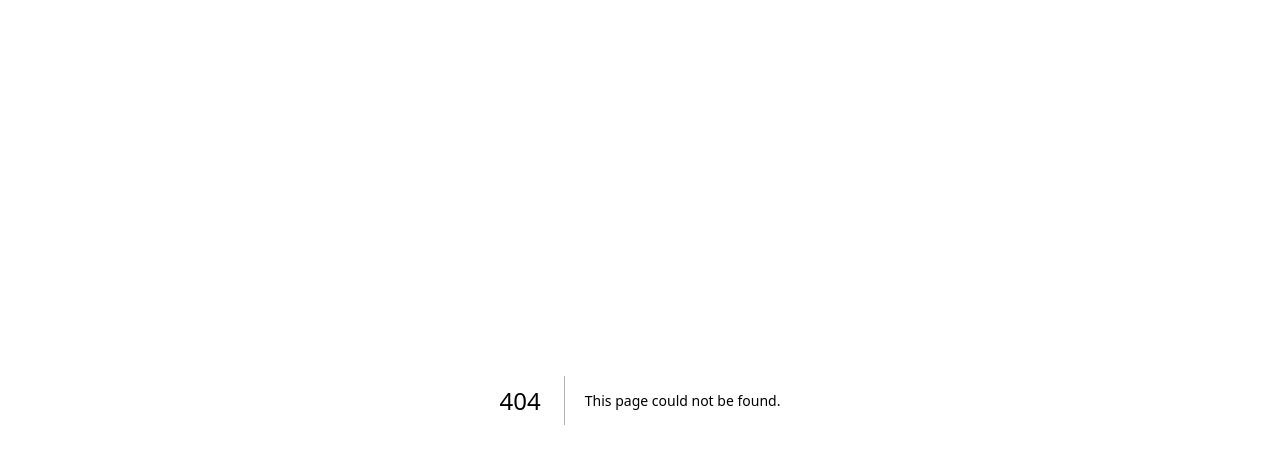
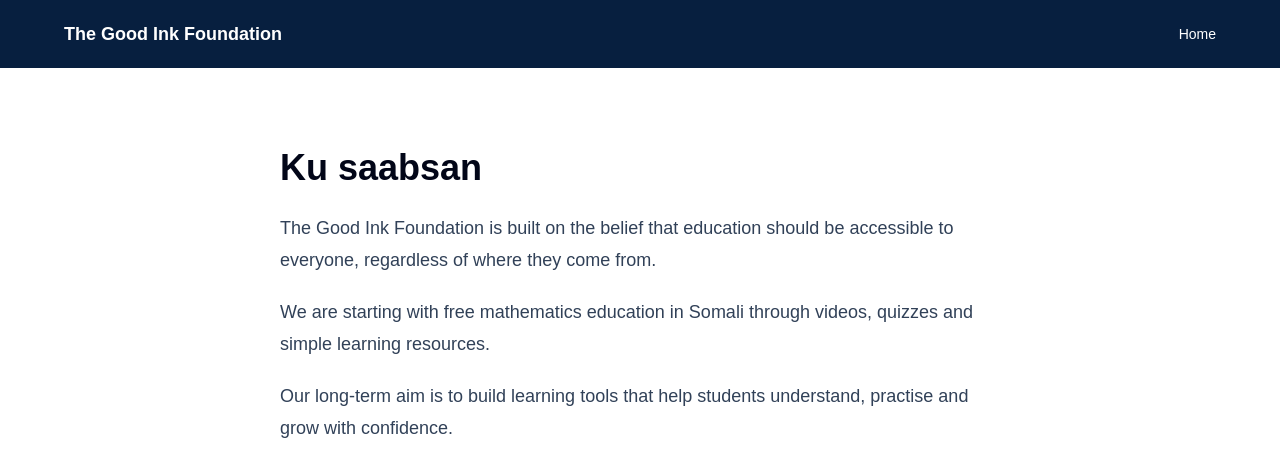
Before and after one commit to TheGoodinkfoundation/thegoodink, a Next.js app: page /ku-saabsan in a window 1280 px wide. Before the commit this address had no page. Shown: the top 476 px of the page. Built offline with nearby package versions, Linux system fonts and the light colour scheme.

Commit message:
Add homepage and about page

```diff
--- /dev/null
+++ b/app/ku-saabsan/page.tsx
@@ -0,0 +1,38 @@
+import Link from "next/link";
+
+export default function AboutPage() {
+  return (
+    <main className="min-h-screen bg-white text-slate-950">
+      <header className="bg-[#071f3f] px-6 py-5 text-white">
+        <nav className="mx-auto flex max-w-6xl items-center justify-between">
+          <Link href="/" className="text-lg font-semibold">
+            The Good Ink Foundation
+          </Link>
+
+          <Link href="/" className="text-sm">
+            Home
+          </Link>
+        </nav>
+      </header>
+
+      <section className="mx-auto max-w-3xl px-6 py-20">
+        <h1 className="text-4xl font-bold">Ku saabsan</h1>
+
+        <p className="mt-6 text-lg leading-8 text-slate-700">
+          The Good Ink Foundation is built on the belief that education should be
+          accessible to everyone, regardless of where they come from.
+        </p>
+
+        <p className="mt-5 text-lg leading-8 text-slate-700">
+          We are starting with free mathematics education in Somali through
+          videos, quizzes and simple learning resources.
+        </p>
+
+        <p className="mt-5 text-lg leading-8 text-slate-700">
+          Our long-term aim is to build learning tools that help students
+          understand, practise and grow with confidence.
+        </p>
+      </section>
+    </main>
+  );
+}
```
Also changed, not shown: public/students.png (added).
